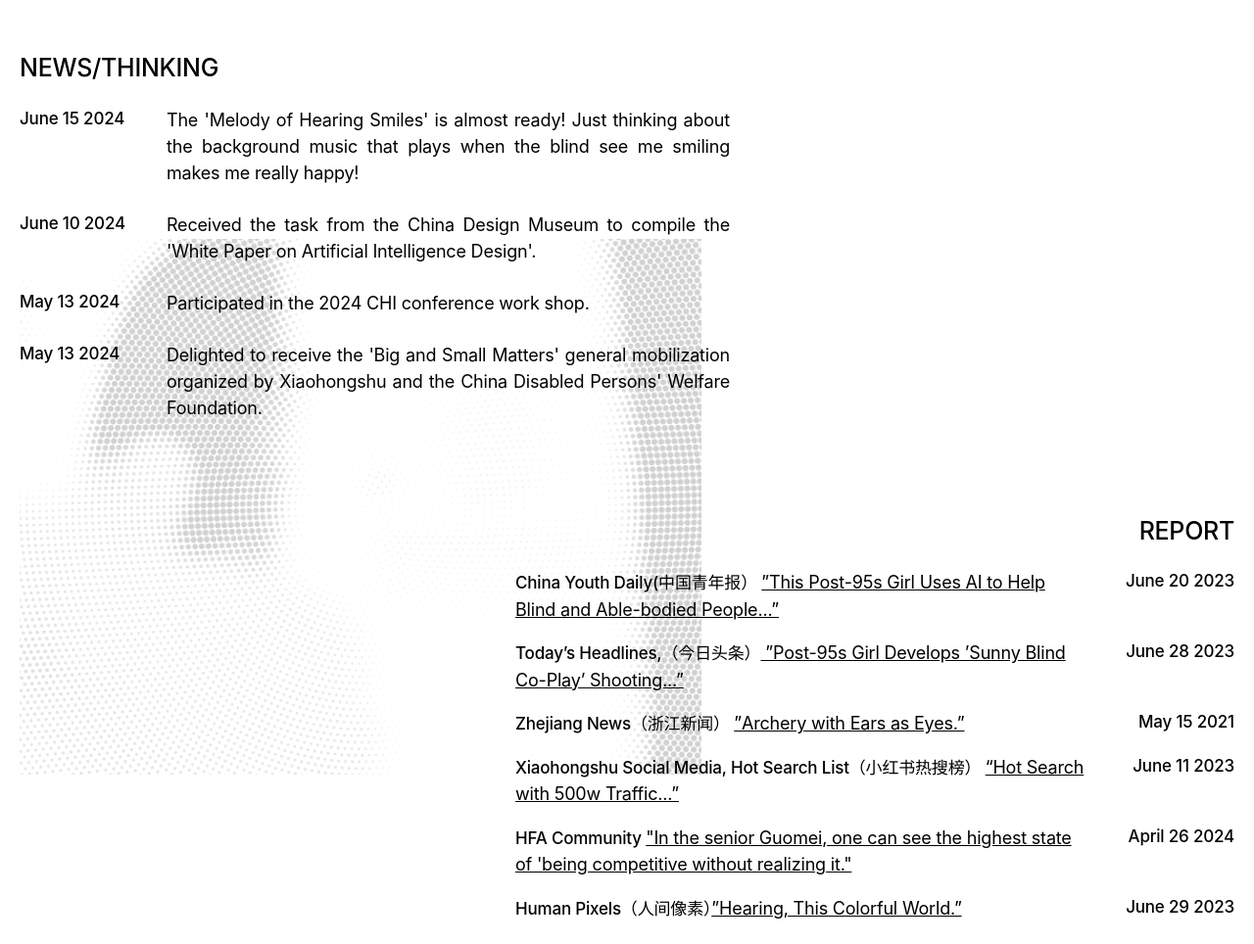
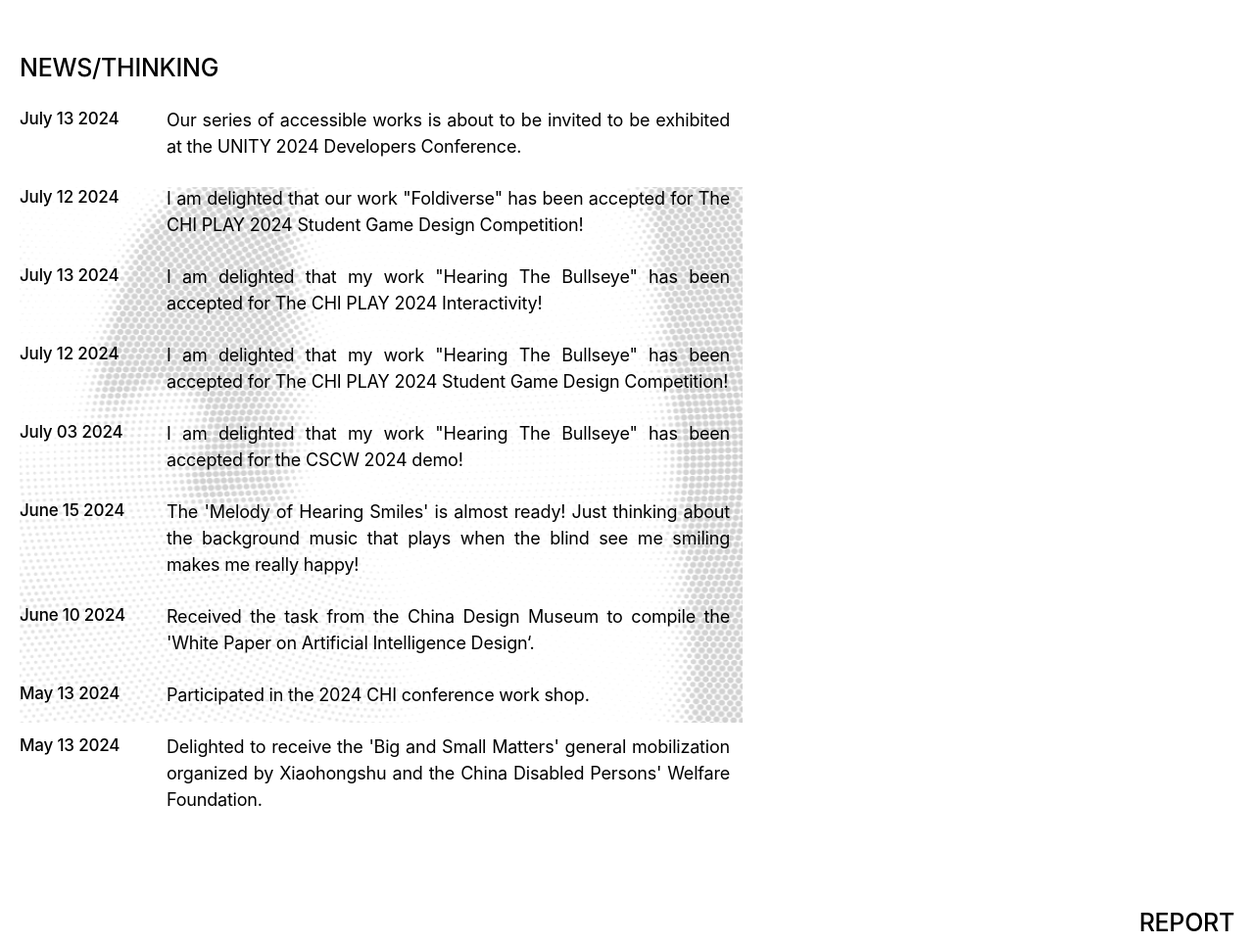
Before and after one commit to Xieyusam/ls-home, a plain HTML site: page index.html in a window 1280 px wide. Shown: the part 678-1642 px from the top of the page at 98% size. Drawn offline with Linux system fonts and the light colour scheme.

Commit message:
调整首页

```diff
--- a/css/index.css
+++ b/css/index.css
@@ -121,11 +121,11 @@
 }
 
 .main-body-2 .bg {
-  width: 696px;
+  width: 738px;
   height: 547px;
   position: absolute;
-  right: 0px;
-  top: 0;
+  left: 0px;
+  top: 140px;
 }
 
 .main-body-2 .body-title {
@@ -421,7 +421,8 @@
 
 .research-list-contant .link-btn {
   display: flex;
-  margin-top: 7px;
+
+  flex-wrap: wrap;
 }
 .research-list-contant .link-btn a {
   margin-right: 20px;
@@ -433,6 +434,7 @@
   line-height: 150%; /* 22.5px */
   letter-spacing: -0.165px;
   text-decoration-line: underline;
+  margin-top: 7px;
 }
 .link-btn-item {
   margin-right: 20px;
@@ -443,6 +445,7 @@
   font-weight: 500;
   line-height: 150%; /* 22.5px */
   letter-spacing: -0.165px;
+  margin-top: 7px;
 }
 .link-text {
   color: #074cfd;
@@ -452,6 +455,7 @@
   font-weight: 300;
   line-height: 150%; /* 22.5px */
   letter-spacing: -0.165px;
+  margin-top: 7px;
 }
 .more-btn {
   color: rgba(0, 0, 0, 0.2);
--- a/index.html
+++ b/index.html
@@ -87,22 +87,49 @@
             </div>
           </div>
           <div class="main-body-2">
-            <!-- <img class="bg" src="./image/bg/index-bg-1.png" alt=""> -->
+            <img class="bg" src="./image/bg/index-bg-1.png" alt="">
             <div class="body-title">NEWS/THINKING</div>
             <div class="body-list">
               <div class="body-list-item">
+                <div class="time">July 13 2024</div>
+                <div class="desc">
+                  Our series of accessible works is about to be invited to be exhibited at the UNITY 2024 Developers Conference.
+                </div>
+              </div>
+              <div class="body-list-item">
+                <div class="time">July 12 2024</div>
+                <div class="desc">
+                  I am delighted that our work "Foldiverse" has been accepted for The  CHI PLAY 2024 Student Game Design Competition!
+                </div>
+              </div>
+              <div class="body-list-item">
+                <div class="time">July 13 2024</div>
+                <div class="desc">
+                  I am delighted that my work "Hearing The Bullseye" has been accepted for The CHI PLAY 2024 Interactivity!
+                </div>
+              </div>
+              <div class="body-list-item">
+                <div class="time">July 12 2024</div>
+                <div class="desc">
+                  I am delighted that my work "Hearing The Bullseye" has been accepted for The CHI PLAY 2024 Student Game Design Competition!
+                </div>
+              </div>
+              <div class="body-list-item">
+                <div class="time">July 03 2024</div>
+                <div class="desc">
+                  I am delighted that my work "Hearing The Bullseye" has been accepted for the CSCW 2024 demo!
+                </div>
+              </div>
+              <div class="body-list-item">
                 <div class="time">June 15 2024</div>
                 <div class="desc">
-                  The 'Melody of Hearing Smiles' is almost ready! Just thinking
-                  about the background music that plays when the blind see me
-                  smiling makes me really happy!
+                  The 'Melody of Hearing Smiles' is almost ready! Just thinking about the background music that plays when the blind see me smiling makes me really happy!
                 </div>
               </div>
               <div class="body-list-item">
                 <div class="time">June 10 2024</div>
                 <div class="desc">
-                  Received the task from the China Design Museum to compile the
-                  'White Paper on Artificial Intelligence Design'.
+                  Received the task from the China Design Museum to compile the 'White Paper on Artificial Intelligence Design‘.
                 </div>
               </div>
               <div class="body-list-item">
@@ -114,15 +141,13 @@
               <div class="body-list-item">
                 <div class="time">May 13 2024</div>
                 <div class="desc">
-                  Delighted to receive the 'Big and Small Matters' general
-                  mobilization organized by Xiaohongshu and the China Disabled
-                  Persons' Welfare Foundation.
+                  Delighted to receive the 'Big and Small Matters' general mobilization organized by Xiaohongshu and the China Disabled Persons' Welfare Foundation.
                 </div>
               </div>
             </div>
           </div>
           <div class="main-body-3">
-            <img class="bg" src="./image/bg/index-bg-1.png" alt="" />
+            <!-- <img class="bg" src="./image/bg/index-bg-1.png" alt="" /> -->
             <div class="body-title">REPORT</div>
             <div class="body-list">
               <div class="body-list-item">
@@ -354,6 +379,8 @@
                     <div class="link-text">
                       Utility model patent, No: ZL202110530004.0.
                     </div>
+                    <div class="link-btn-item">CHI PLAY2024</div>
+                    <div class="link-btn-item">CSCW2024</div>
                   </div>
                 </div>
               </div>
@@ -408,7 +435,7 @@
                 </div>
                 <div class="research-list-contant">
                   <div class="contant-title">
-                    ScenSense : Let every smile have its own melody.<span
+                    "Hearing the Smile" — See Sing: Speculating an AI-Mediated Reality for the Visually Impaired.<span
                       class="title-grey"
                     >
                       (Working in process)</span
```
Also changed, not shown: 1 other file.
